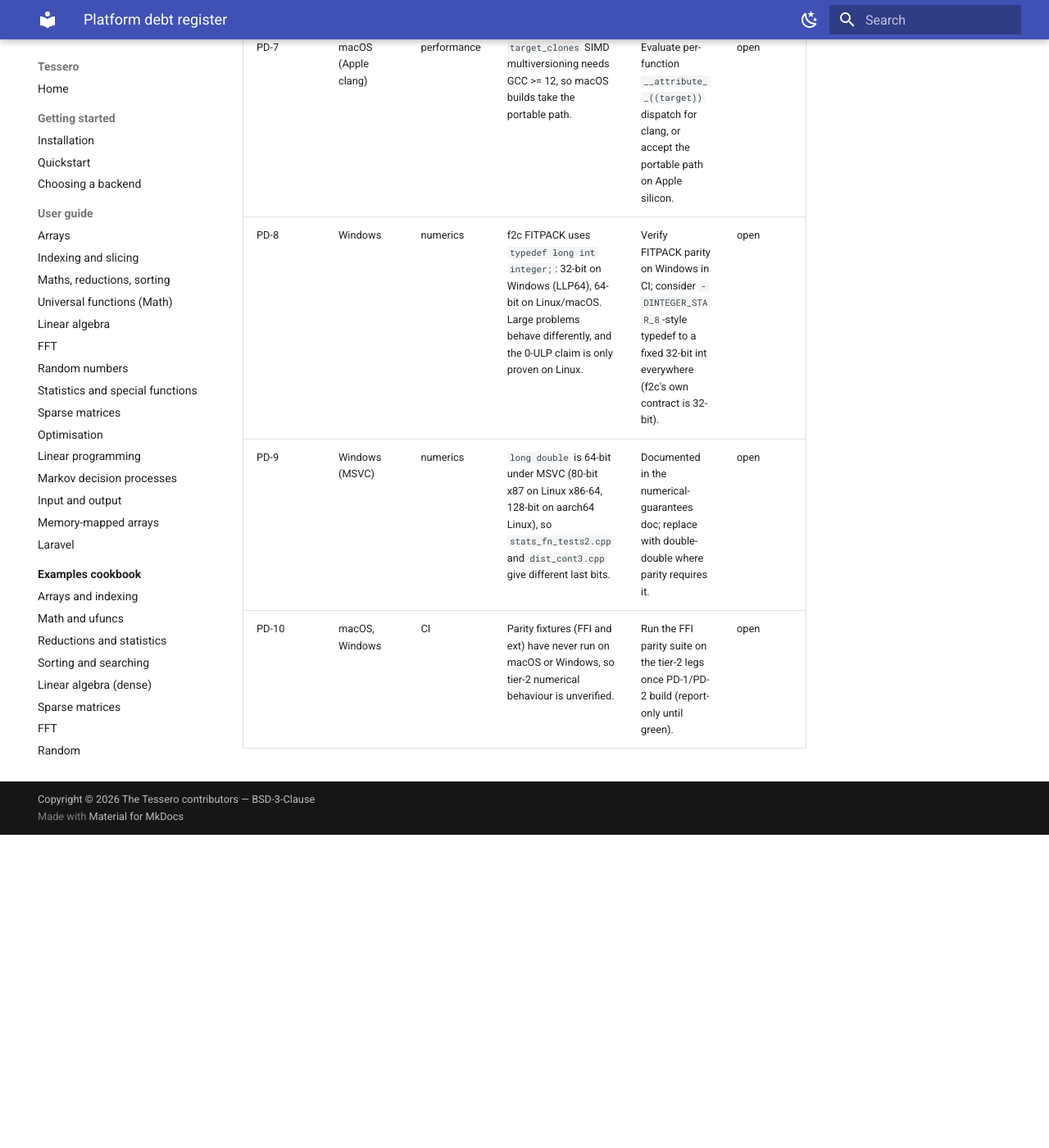
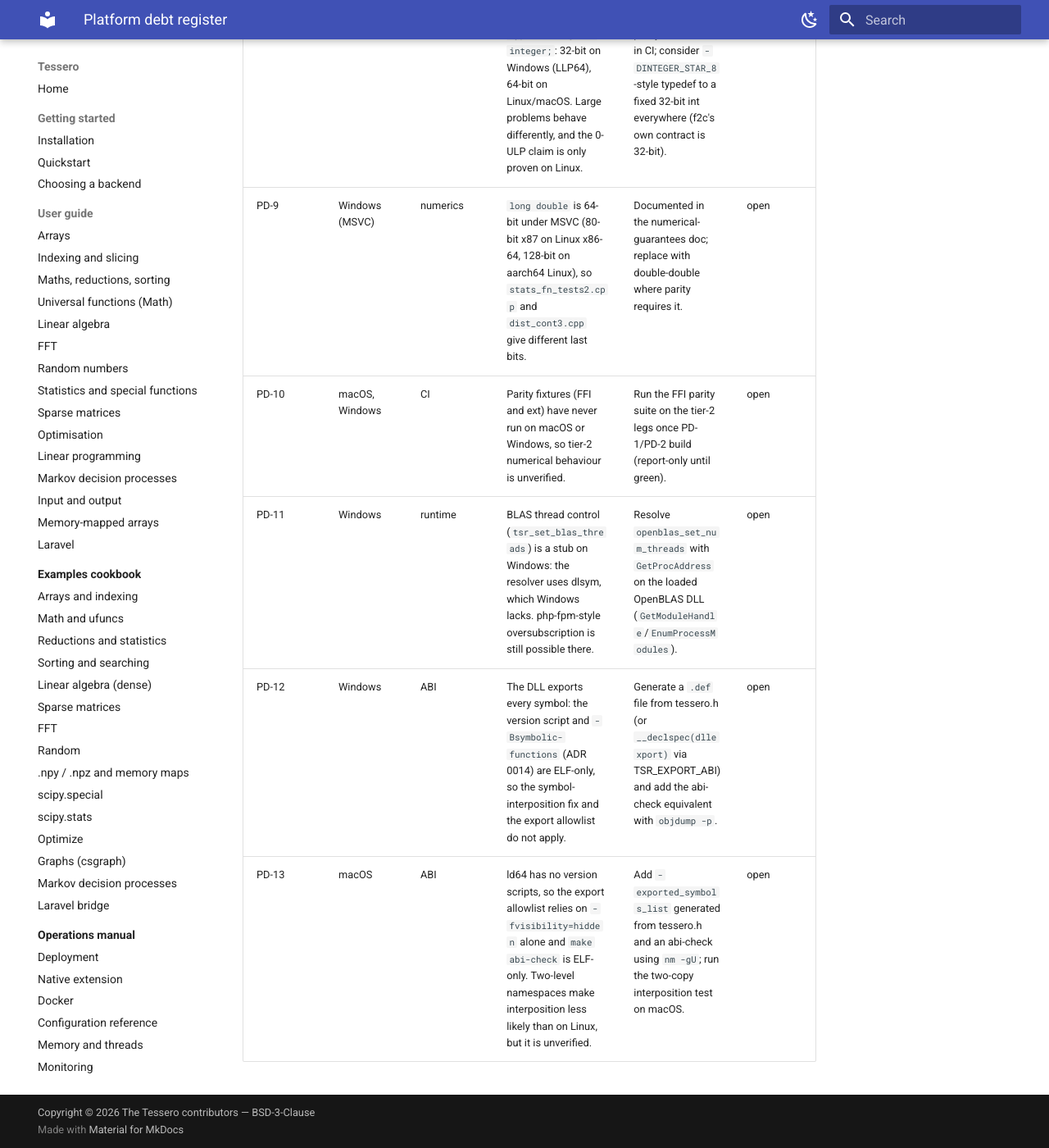
Before and after one commit to DMJ-CV-91913/tessero, an MkDocs documentation site: the page built from docs/project/platform-debt.md, in a window 1280 px wide and 1400 px high, scrolled down 1836 px. Shown: the whole window at 82% size. Built offline with MkDocs 1.6.1 and Material for MkDocs 9.7.7, drawn with Linux system fonts in a browser that asks for light colours; before the commit the page ends 2854 px from its top, so only the background shows below that.

Commit message:
Baseline commit for Beta Version of the Tessero Project; Authored by Douglas Johnson and Co-Authored using Claude's Opus 4.8LLM, October 4th, 2026, and subsequent commit using Opus 5.5LLM, October 24th, 2026.
Co-Authored-By: Claude Opus 5.5 <noreply@anthropic.com>

```diff
--- a/docs/project/platform-debt.md
+++ b/docs/project/platform-debt.md
@@ -19,3 +19,6 @@ Status values: open, in progress, closed.
 | PD-8 | Windows | numerics | f2c FITPACK uses `typedef long int integer;`: 32-bit on Windows (LLP64), 64-bit on Linux/macOS. Large problems behave differently, and the 0-ULP claim is only proven on Linux. | Verify FITPACK parity on Windows in CI; consider `-DINTEGER_STAR_8`-style typedef to a fixed 32-bit int everywhere (f2c's own contract is 32-bit). | open |
 | PD-9 | Windows (MSVC) | numerics | `long double` is 64-bit under MSVC (80-bit x87 on Linux x86-64, 128-bit on aarch64 Linux), so `stats_fn_tests2.cpp` and `dist_cont3.cpp` give different last bits. | Documented in the numerical-guarantees doc; replace with double-double where parity requires it. | open |
 | PD-10 | macOS, Windows | CI | Parity fixtures (FFI and ext) have never run on macOS or Windows, so tier-2 numerical behaviour is unverified. | Run the FFI parity suite on the tier-2 legs once PD-1/PD-2 build (report-only until green). | open |
+| PD-11 | Windows | runtime | BLAS thread control (`tsr_set_blas_threads`) is a stub on Windows: the resolver uses dlsym, which Windows lacks. php-fpm-style oversubscription is still possible there. | Resolve `openblas_set_num_threads` with `GetProcAddress` on the loaded OpenBLAS DLL (`GetModuleHandle`/`EnumProcessModules`). | open |
+| PD-12 | Windows | ABI | The DLL exports every symbol: the version script and `-Bsymbolic-functions` (ADR 0014) are ELF-only, so the symbol-interposition fix and the export allowlist do not apply. | Generate a `.def` file from tessero.h (or `__declspec(dllexport)` via TSR_EXPORT_ABI) and add the abi-check equivalent with `objdump -p`. | open |
+| PD-13 | macOS | ABI | ld64 has no version scripts, so the export allowlist relies on `-fvisibility=hidden` alone and `make abi-check` is ELF-only. Two-level namespaces make interposition less likely than on Linux, but it is unverified. | Add `-exported_symbols_list` generated from tessero.h and an abi-check using `nm -gU`; run the two-copy interposition test on macOS. | open |
```
